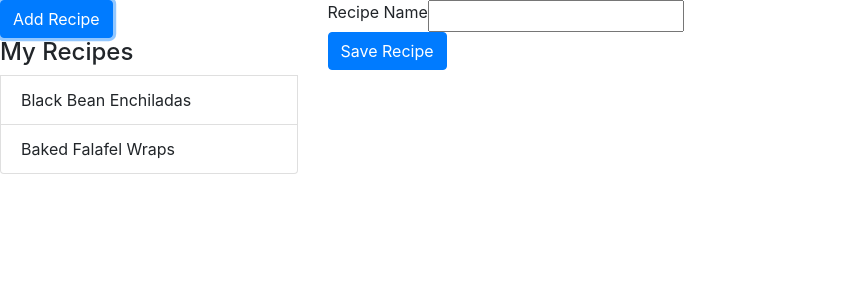
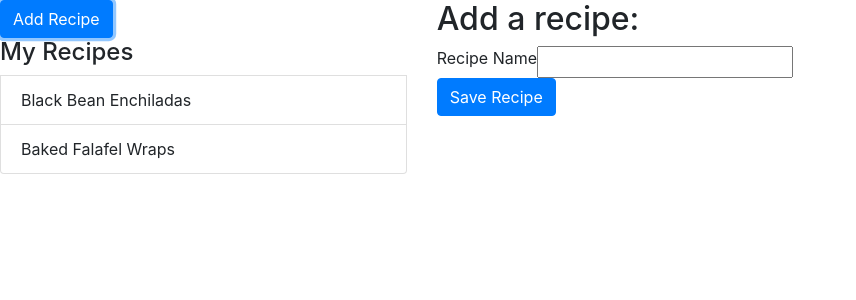
Before and after one commit to jordandgold/cookr, a React (Create React App) app: page / in a window 1280 px wide. Both pictures are taken after a click on the button "Add Recipe". Shown: the top 300 px of the page, without its empty margins (0-856 px from the left). Built offline with nearby package versions, Linux system fonts and the light colour scheme.

Commit message:
update add recipe form

```diff
--- a/src/AddRecipeForm/AddRecipeForm.js
+++ b/src/AddRecipeForm/AddRecipeForm.js
@@ -11,6 +11,7 @@ class AddRecipeForm extends Component {
   render() {
     return (
       <form>
+        <h2>Add a recipe:</h2>
         <div className="input-group">
           <label>Recipe Name</label>
           <input type="text" name="recipeName" />
--- a/src/App.js
+++ b/src/App.js
@@ -69,7 +69,7 @@ class App extends Component {
       <div className="App">
         <Container fluid="true">
           <Row>
-            <Col xs="12" md="3">
+            <Col xs="12" md="4">
               <Button variant="primary" onClick={this.handleAddRecipe}>
                 Add Recipe
               </Button>
```
